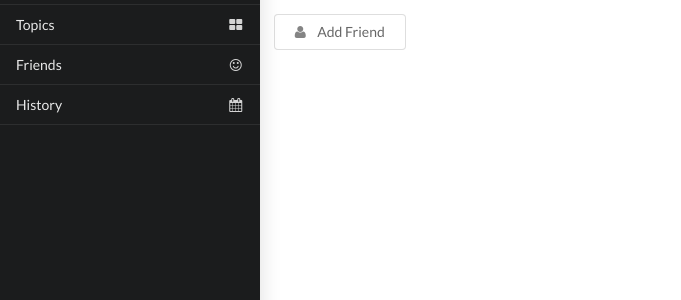
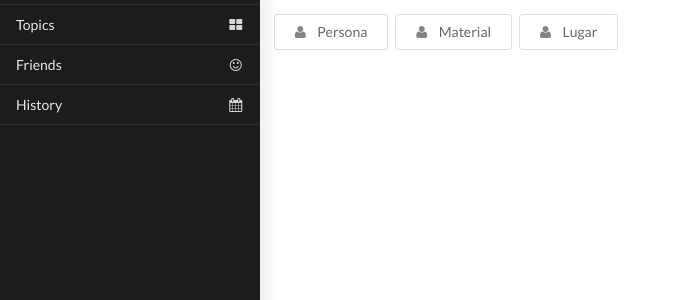
Before and after one commit to manutepowa/Material, a PHP site: page /views/prueba.php in a window 1280 px wide. Shown: the part 36-336 px from the top of the page, without its empty margins (0-681 px from the left). Run offline with PHP 8.4, Linux system fonts and the light colour scheme.

Commit message:
Modal Persona, Material y Lugar añadido

```diff
--- a/views/prueba.php
+++ b/views/prueba.php
@@ -23,7 +23,7 @@
             <input type="text" name="nombre" id="nombre" placeholder="Nombre y apellidos">
           </div>
           <div class="ui rightAlign">
-            <button class="ourColor ui right aligned button" type="submit">Submit</button>
+            <button class="ourColor ui right aligned button" type="submit">Añadir</button>
           </div>
       </form>
     </div>
@@ -31,6 +31,59 @@
 </div>
 
 
+<div class="ui modal btnAddMaterial">
+  <i class="close icon"></i>
+  <div class="header">
+    Añadir Material
+  </div>
+  <div class="paddingContent ui grid centered">
+    <div class="five wide column">
+      <div class="image content">
+        <div class="ui centered image">
+          <img class="center" src="../site_map/images/LogoColor.png" height="128" width="128">
+        </div>
+      </div>
+    </div>
+    <div class="seven wide column">
+      <form class="ui form" action="../function/addMaterial.php" method="POST">
+          <div class="field">
+            <label>Nombre</label>
+            <input type="text" name="descripcion" id="descripcion" placeholder="Nombre y apellidos">
+          </div>
+          <div class="ui rightAlign">
+            <button class="ourColor ui right aligned button" type="submit">Añadir</button>
+          </div>
+      </form>
+    </div>
+  </div>
+</div>
+
+<div class="ui modal btnAddLugar">
+  <i class="close icon"></i>
+  <div class="header">
+    Añadir Lugar
+  </div>
+  <div class="paddingContent ui grid centered">
+    <div class="five wide column">
+      <div class="image content">
+        <div class="ui centered image">
+          <img class="center" src="../site_map/images/location.png" height="128" width="128">
+        </div>
+      </div>
+    </div>
+    <div class="seven wide column">
+      <form class="ui form" action="../function/addLugar.php" method="POST">
+          <div class="field">
+            <label>Lugar</label>
+            <input type="text" name="lugar" id="lugar" placeholder="Nombre y apellidos">
+          </div>
+          <div class="ui rightAlign">
+            <button class="ourColor ui right aligned button" type="submit">Añadir</button>
+          </div>
+      </form>
+    </div>
+  </div>
+</div>
 
 
 <div class="ui bottom attached segment pushable">
@@ -59,7 +112,15 @@
       <p>
           <button class="ui basic button" onclick="$('.ui.modal.btnAddUser').modal('show')">
             <i class="icon user"></i>
-            Add Friend
+            Persona
+          </button>
+          <button class="ui basic button" onclick="$('.ui.modal.btnAddMaterial').modal('show')">
+            <i class="icon user"></i>
+            Material
+          </button>
+          <button class="ui basic button" onclick="$('.ui.modal.btnAddLugar').modal('show')">
+            <i class="icon user"></i>
+            Lugar
           </button>
       </p>
    <!--    <p>
```
Also changed, not shown: site_map/images/LogoColor.png (added), site_map/images/location.png (added).
